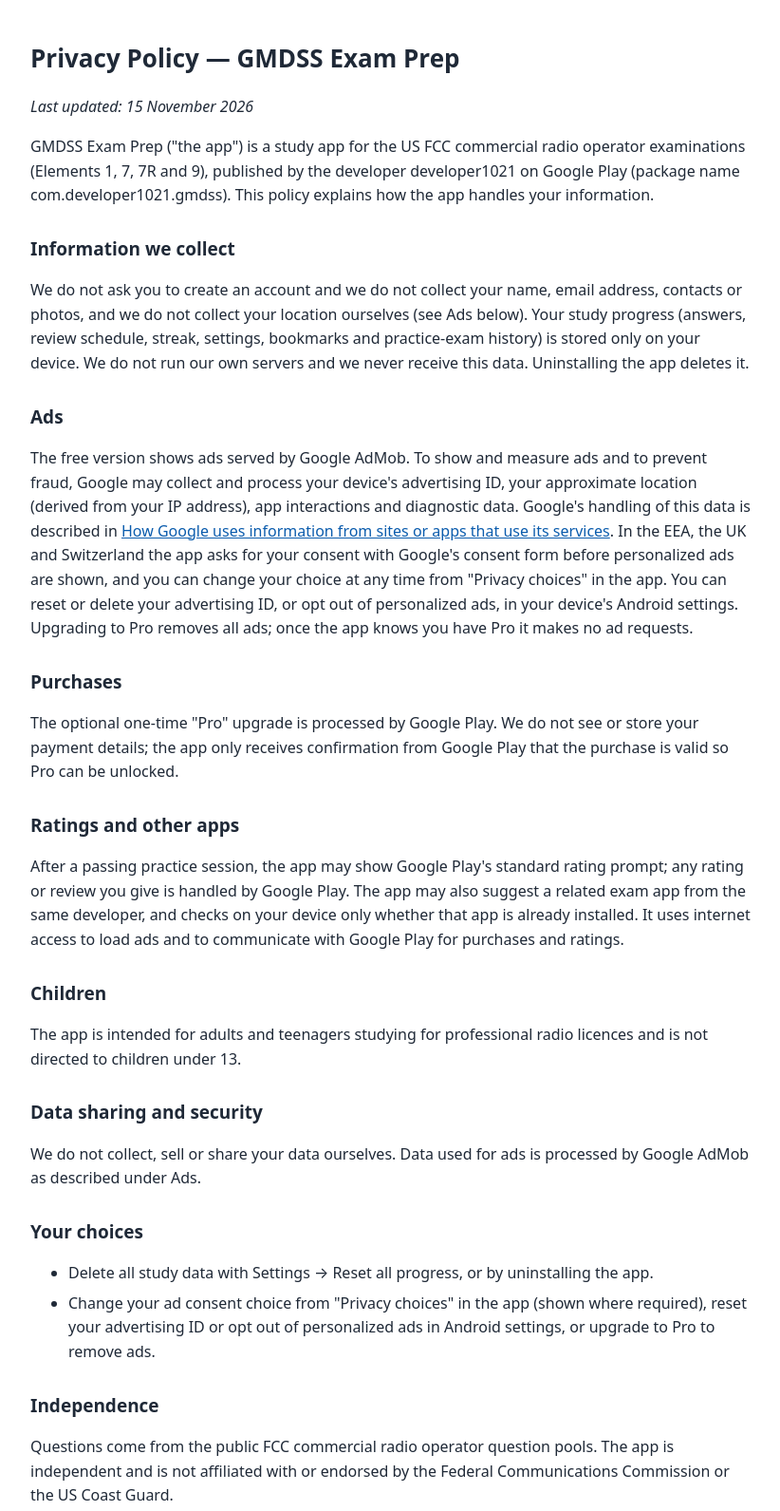
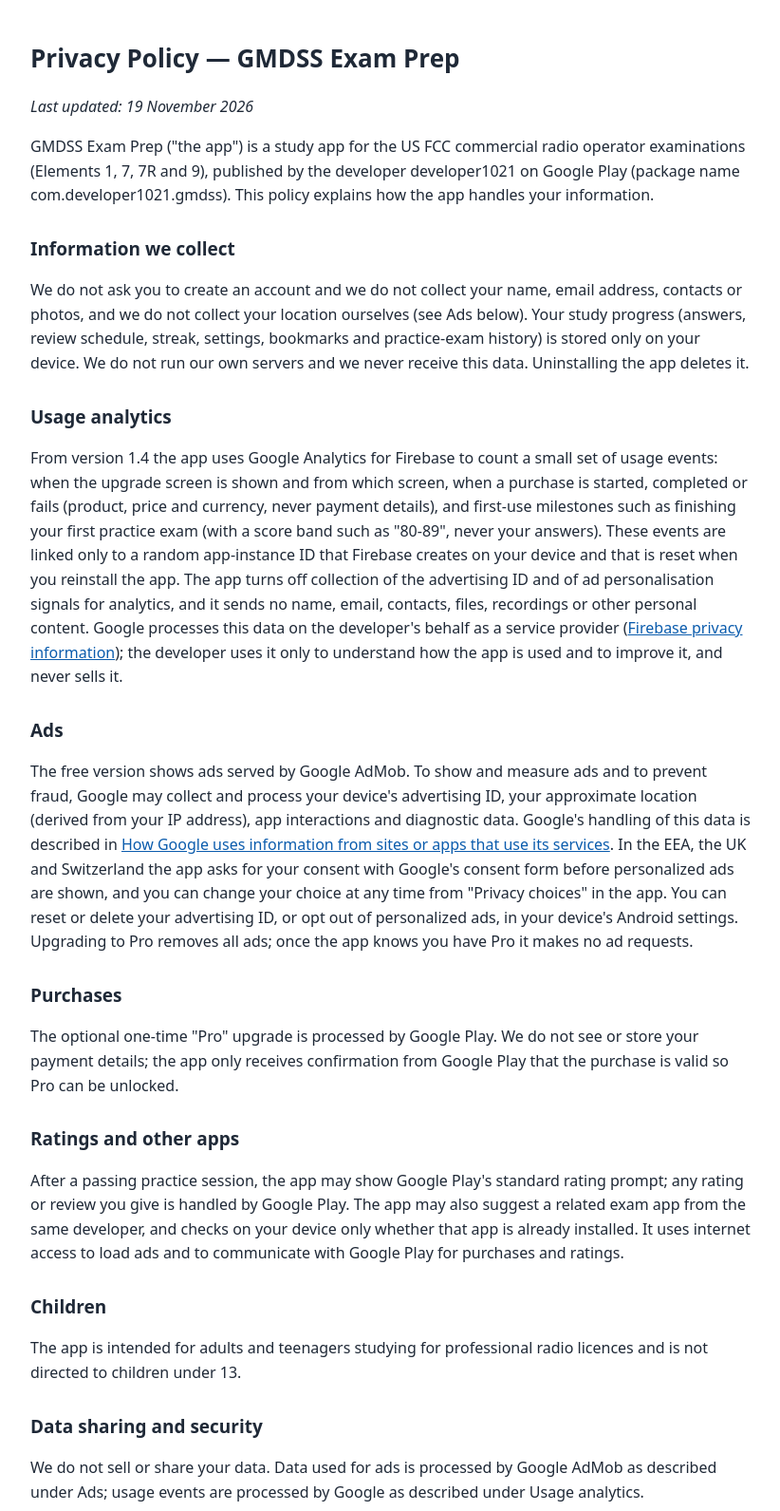
Before and after one commit to dev114453/dev114453.github.io, a plain HTML site: page privacy/gmdss.html in a window 1280 px wide. Shown: the top 1591 px of the page at 95% size, without its empty margins (228-1050 px from the left). Drawn offline with Linux system fonts and the light colour scheme.

Commit message:
Privacy: Firebase usage analytics (gmdss, 19 Nov 2026)

```diff
--- a/privacy/gmdss.html
+++ b/privacy/gmdss.html
@@ -1,9 +1,10 @@
 <!doctype html><html lang="en"><head><meta charset="utf-8"><meta name="viewport" content="width=device-width,initial-scale=1"><title>Privacy Policy — GMDSS Exam Prep</title><style>body{font:16px/1.6 system-ui,-apple-system,Segoe UI,Roboto,sans-serif;max-width:760px;margin:0 auto;padding:24px 16px;color:#1f2937;background:#fff}h1{font-size:26px}h2{font-size:19px;margin-top:28px}a{color:#0b5cad}li{margin:6px 0}footer{margin-top:40px;color:#6b7280;font-size:14px}@media(prefers-color-scheme:dark){body{background:#111827;color:#e5e7eb}a{color:#7cb4f5}}</style></head><body>
 <h1>Privacy Policy — GMDSS Exam Prep</h1>
-<p><em>Last updated: 15 November 2026</em></p>
+<p><em>Last updated: 19 November 2026</em></p>
 <p>GMDSS Exam Prep ("the app") is a study app for the US FCC commercial radio operator examinations (Elements 1, 7, 7R and 9), published by the developer developer1021 on Google Play (package name com.developer1021.gmdss). This policy explains how the app handles your information.</p>
 <h2>Information we collect</h2>
 <p>We do not ask you to create an account and we do not collect your name, email address, contacts or photos, and we do not collect your location ourselves (see Ads below). Your study progress (answers, review schedule, streak, settings, bookmarks and practice-exam history) is stored only on your device. We do not run our own servers and we never receive this data. Uninstalling the app deletes it.</p>
+<h2>Usage analytics</h2><p>From version 1.4 the app uses Google Analytics for Firebase to count a small set of usage events: when the upgrade screen is shown and from which screen, when a purchase is started, completed or fails (product, price and currency, never payment details), and first-use milestones such as finishing your first practice exam (with a score band such as "80-89", never your answers). These events are linked only to a random app-instance ID that Firebase creates on your device and that is reset when you reinstall the app. The app turns off collection of the advertising ID and of ad personalisation signals for analytics, and it sends no name, email, contacts, files, recordings or other personal content. Google processes this data on the developer's behalf as a service provider (<a href="https://firebase.google.com/support/privacy">Firebase privacy information</a>); the developer uses it only to understand how the app is used and to improve it, and never sells it.</p>
 <h2>Ads</h2><p>The free version shows ads served by Google AdMob. To show and measure ads and to prevent fraud, Google may collect and process your device's advertising ID, your approximate location (derived from your IP address), app interactions and diagnostic data. Google's handling of this data is described in <a href="https://policies.google.com/technologies/partner-sites">How Google uses information from sites or apps that use its services</a>. In the EEA, the UK and Switzerland the app asks for your consent with Google's consent form before personalized ads are shown, and you can change your choice at any time from "Privacy choices" in the app. You can reset or delete your advertising ID, or opt out of personalized ads, in your device's Android settings. Upgrading to Pro removes all ads; once the app knows you have Pro it makes no ad requests.</p>
 <h2>Purchases</h2>
 <p>The optional one-time "Pro" upgrade is processed by Google Play. We do not see or store your payment details; the app only receives confirmation from Google Play that the purchase is valid so Pro can be unlocked.</p>
@@ -12,7 +13,7 @@
 <h2>Children</h2>
 <p>The app is intended for adults and teenagers studying for professional radio licences and is not directed to children under 13.</p>
 <h2>Data sharing and security</h2>
-<p>We do not collect, sell or share your data ourselves. Data used for ads is processed by Google AdMob as described under Ads.</p>
+<p>We do not sell or share your data. Data used for ads is processed by Google AdMob as described under Ads; usage events are processed by Google as described under Usage analytics.</p>
 <h2>Your choices</h2>
 <ul><li>Delete all study data with Settings → Reset all progress, or by uninstalling the app.</li><li>Change your ad consent choice from "Privacy choices" in the app (shown where required), reset your advertising ID or opt out of personalized ads in Android settings, or upgrade to Pro to remove ads.</li></ul>
 <h2>Independence</h2>
```
